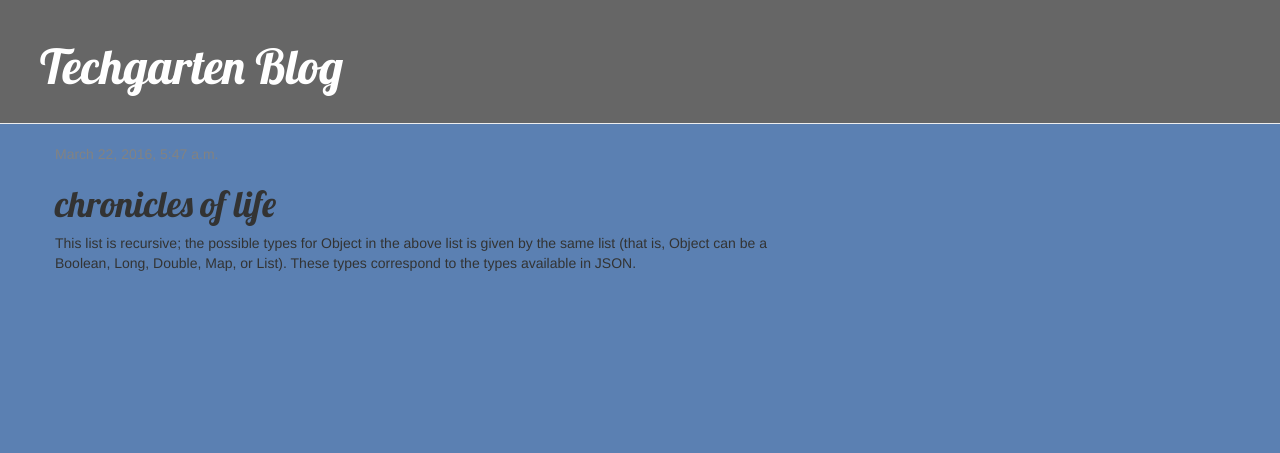
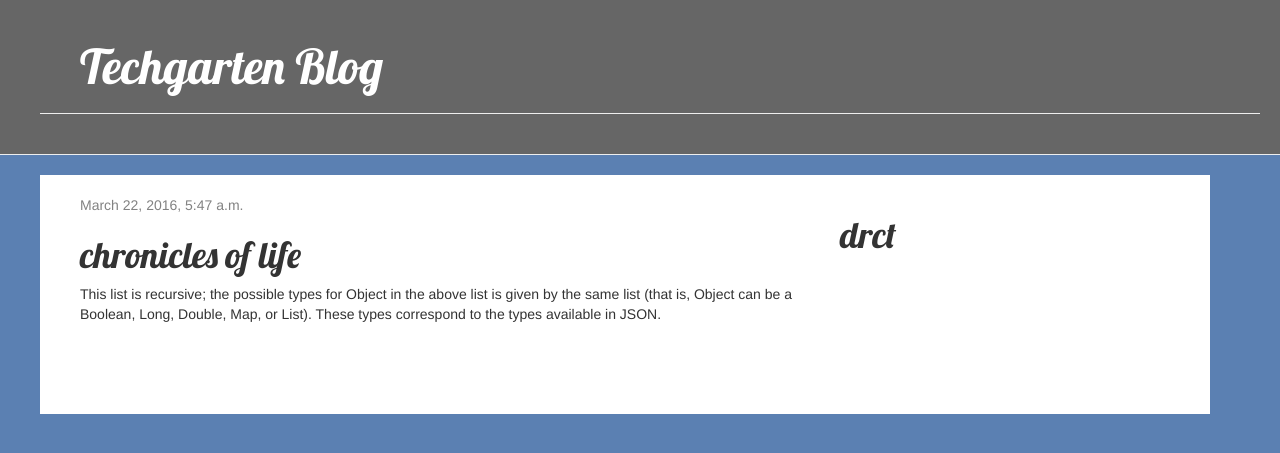
Before and after one commit to PhillMue/techgarten, a Django app: page /post/1/ in a window 1280 px wide. Shown: the top 453 px of the page. Run offline with Django 3.2, Linux system fonts and the light colour scheme; data comes from the database, SQL or seed files in the repository; some libraries are stand-ins or nearby versions.

Commit message:
added text

```diff
--- a/blog/templates/blog/base.html
+++ b/blog/templates/blog/base.html
@@ -16,15 +16,18 @@
         {% if user.is_authenticated %}
             <a href="{% url 'post_new' %}" class="top-menu"><span class="glyphicon glyphicon-plus"></span></a>
         {% endif %}
-        <h1><a href="/">Techgarten Blog</a></h1>
+        <h1 class="page-header"><a href="/">Techgarten Blog</a></h1>
     </div>
-    <div class="content container">
+    <div class="content container content1">
         <div class="row">
             <div class="col-md-8">
             {% block content %}
             {% endblock %}
             </div>
-        </div>
+            <div class="col-md-4">
+                <h1>drct</h1>
+                </div>
+            </div>
     </div>
 </body>
 </html>
```
